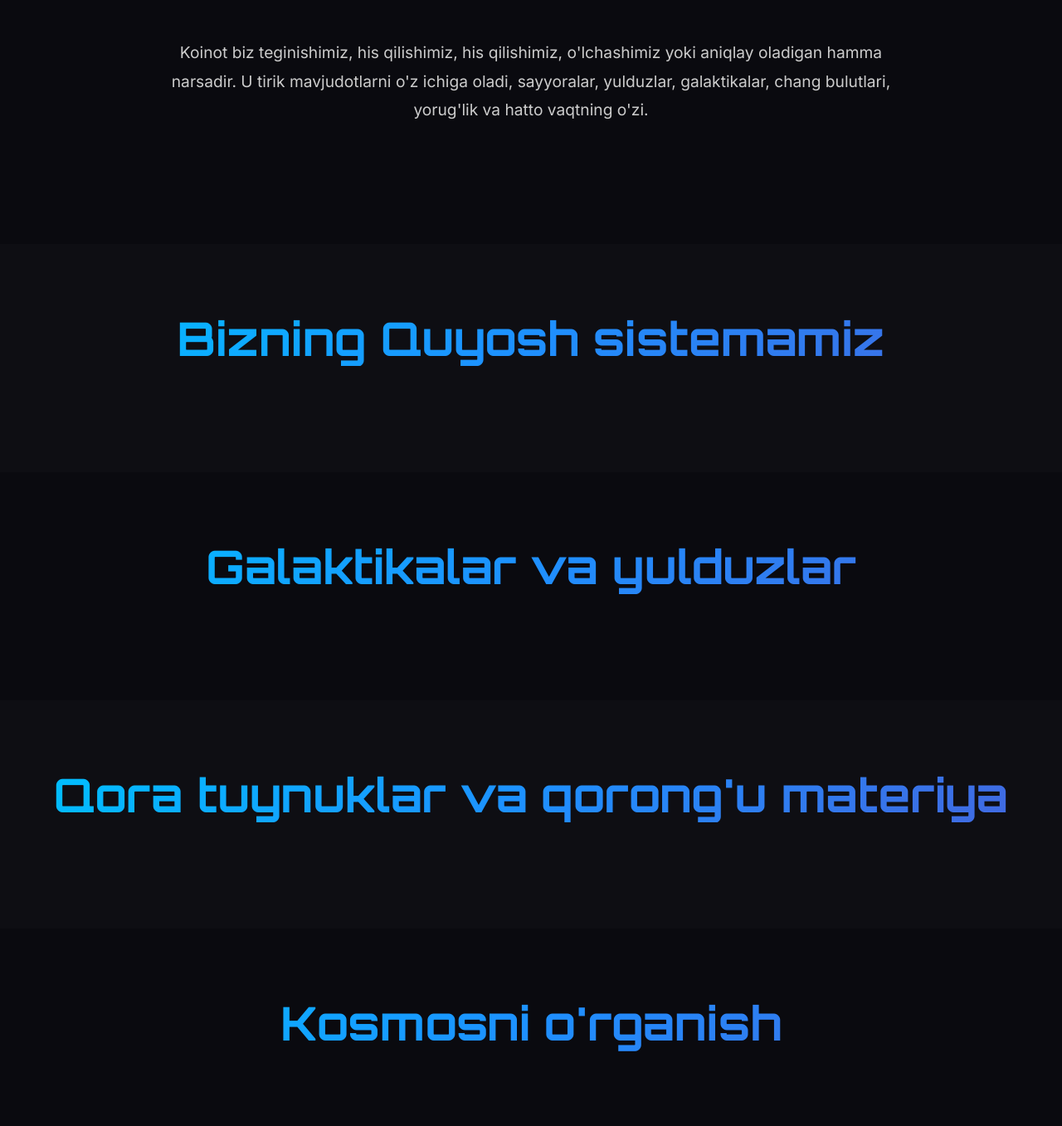
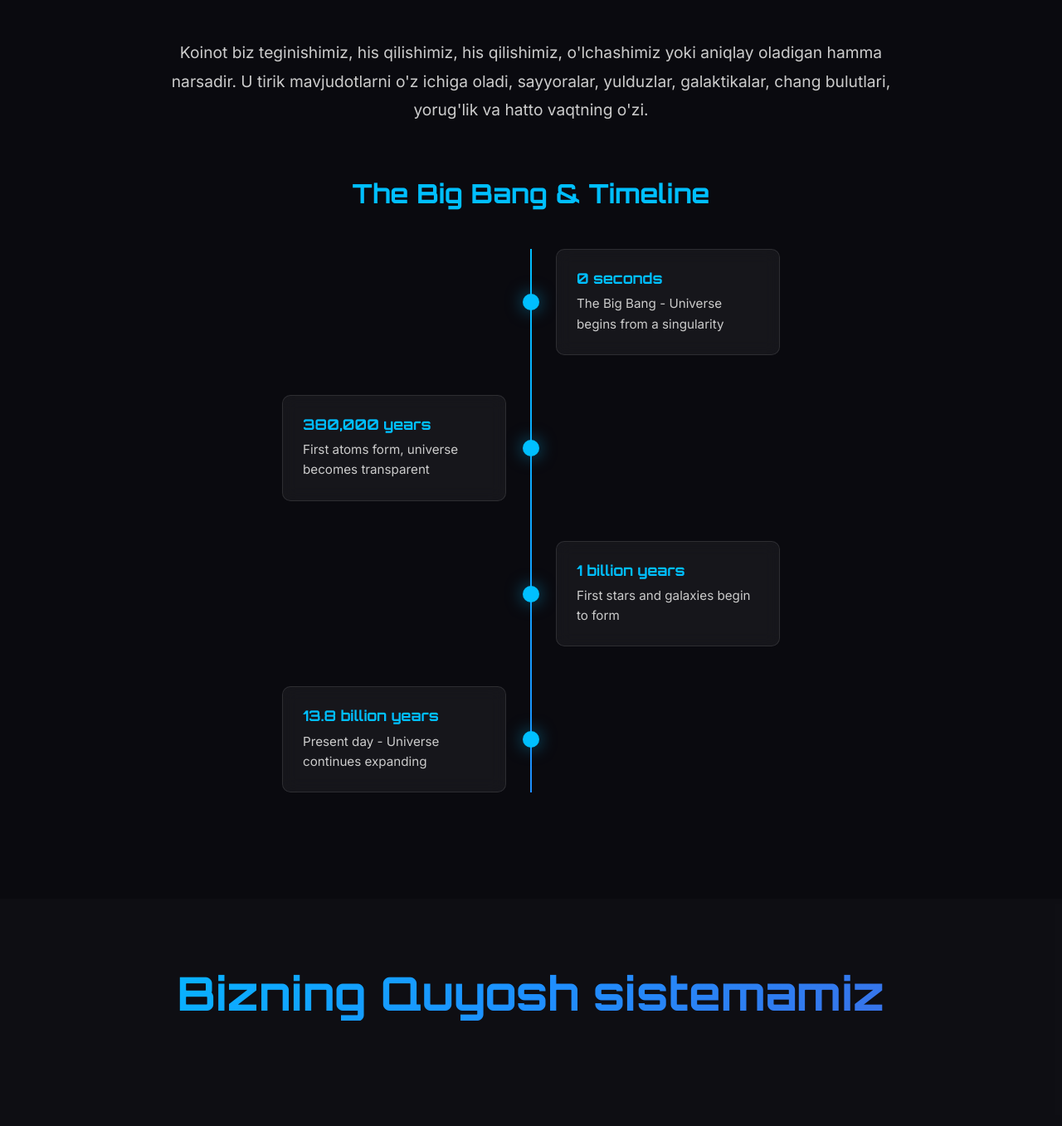
Before and after one commit to Asadbek-2010/Asadus, a Django app: page / in a window 1280 px wide. Shown: the part 949-2306 px from the top of the page at 83% size. Run offline with Django 5.2, Linux system fonts and the light colour scheme; data that the repository does not hold is empty.

Commit message:
scsdfbhjk

```diff
--- a/apps/models.py
+++ b/apps/models.py
@@ -113,6 +113,7 @@ class Register(Model):
 class Faktlar(Model):
     title = CharField(max_length=100)
     description = TextField()
+    fakt = ForeignKey('apps.Fakt_turi', CASCADE, related_name='fakt')
 
     def __str__(self):
         return self.title
--- a/templates/index.html
+++ b/templates/index.html
@@ -37,8 +37,7 @@
 <section id="home" class="hero">
     <div class="hero-content">
         <h1 class="hero-title">Cheksiz olamni o'rganish</h1>
-        <p class="hero-subtitle">Kosmos bo'ylab sayohat qiling va bizning dunyomizdan tashqarida joylashgan
-            ajoyibotlarni kashf eting</p>
+        <p class="hero-subtitle">Kosmos bo'ylab sayohat qiling va bizning dunyomizdan tashqarida joylashgan ajoyibotlarni kashf eting</p>
         <div class="hero-stats">
             <div class="stat">
                 <span class="stat-number">13.8B</span>
@@ -67,28 +66,41 @@
         <h2 class="section-title">Koinot haqida</h2>
         <div class="universe-content">
             <div class="universe-intro">
-                <p>Koinot biz teginishimiz, his qilishimiz, his qilishimiz, o'lchashimiz yoki aniqlay oladigan hamma
-                    narsadir. U tirik mavjudotlarni o'z ichiga oladi,
+                <p>Koinot biz teginishimiz, his qilishimiz, his qilishimiz, o'lchashimiz yoki aniqlay oladigan hamma narsadir. U tirik mavjudotlarni o'z ichiga oladi,
                     sayyoralar, yulduzlar, galaktikalar, chang bulutlari, yorug'lik va hatto vaqtning o'zi.</p>
             </div>
 
             <div class="timeline-section">
-                {% for Fakt_turi in Fakt_turis %}
-                    <h3>{{ Fakt_turi.title }}</h3>
-                {% endfor %}
-
+                <h3>The Big Bang & Timeline</h3>
                 <div class="timeline">
-                    {% for Faktlar in Faktlars %}
-                        <div class="timeline-item">
-                            <div class="timeline-marker"></div>
-                            <div class="timeline-content">
-                                <h4>{{ Faktlar.title }}</h4>
-                                <p>{{ Faktlar.description }}</p>
-                            </div>
+                    <div class="timeline-item">
+                        <div class="timeline-marker"></div>
+                        <div class="timeline-content">
+                            <h4>0 seconds</h4>
+                            <p>The Big Bang - Universe begins from a singularity</p>
                         </div>
-                    {% endfor %}
-
-
+                    </div>
+                    <div class="timeline-item">
+                        <div class="timeline-marker"></div>
+                        <div class="timeline-content">
+                            <h4>380,000 years</h4>
+                            <p>First atoms form, universe becomes transparent</p>
+                        </div>
+                    </div>
+                    <div class="timeline-item">
+                        <div class="timeline-marker"></div>
+                        <div class="timeline-content">
+                            <h4>1 billion years</h4>
+                            <p>First stars and galaxies begin to form</p>
+                        </div>
+                    </div>
+                    <div class="timeline-item">
+                        <div class="timeline-marker"></div>
+                        <div class="timeline-content">
+                            <h4>13.8 billion years</h4>
+                            <p>Present day - Universe continues expanding</p>
+                        </div>
+                    </div>
                 </div>
             </div>
         </div>
@@ -214,8 +226,7 @@
         <div class="contact-content">
             <div class="contact-info">
                 <h3>Yangilanib turing</h3>
-                <p>Eng so'nggi kashfiyotlar va kosmik tadqiqotlar yangiliklari uchun bizning axborot byulletenimizga
-                    obuna bo'ling.</p>
+                <p>Eng so'nggi kashfiyotlar va kosmik tadqiqotlar yangiliklari uchun bizning axborot byulletenimizga obuna bo'ling.</p>
                 <div class="contact-stats">
                     <div class="contact-stat">
                         <span class="stat-number">50K+</span>
```
